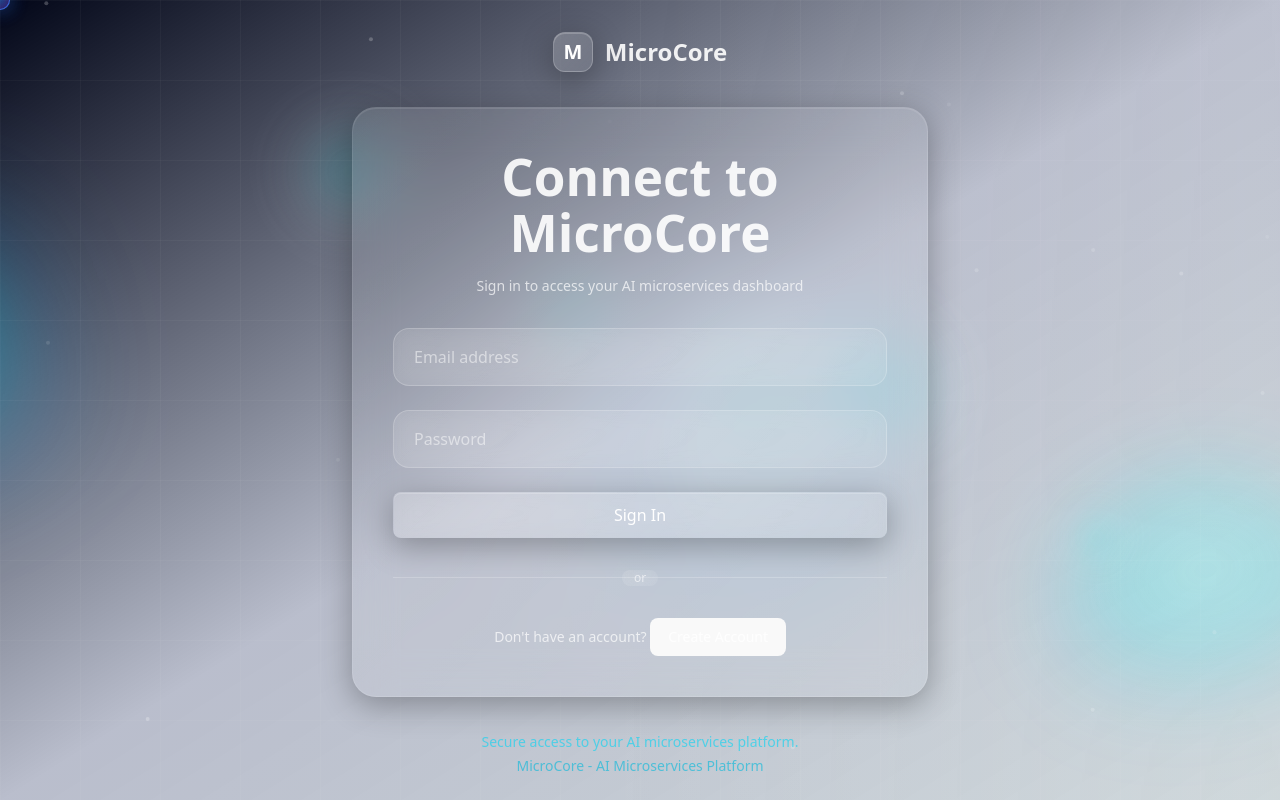
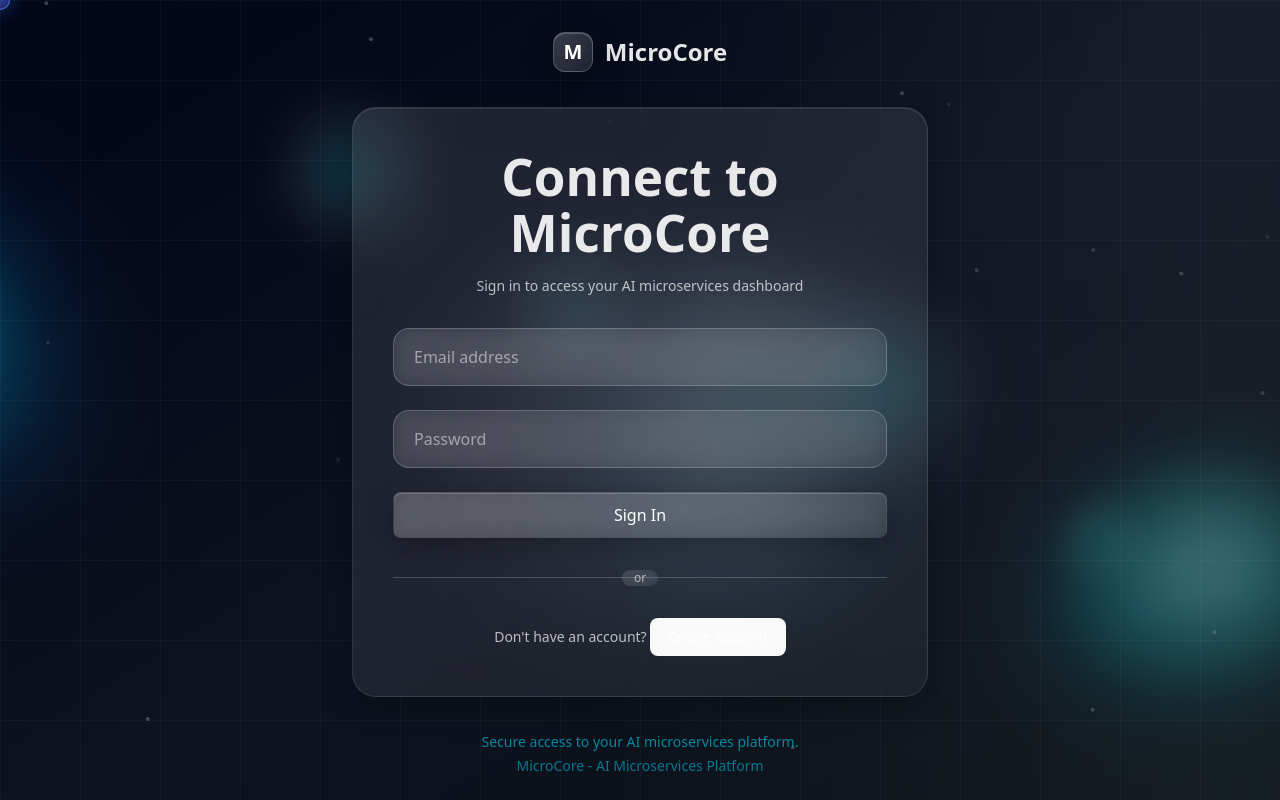
Before and after one commit to MayankDahiya1/frontend_service, a React (Vite) app: page /login in a window 1280 px wide. Built offline with nearby package versions, Linux system fonts and the light colour scheme.

Commit message:
Some cahnges

```diff
--- a/index.html
+++ b/index.html
@@ -4,11 +4,12 @@
     <meta charset="UTF-8" />
     <link rel="icon" type="image/svg+xml" href="/microcore-favicon.svg" />
     <meta name="viewport" content="width=device-width, initial-scale=1.0" />
+    <meta name="color-scheme" content="dark only" />
     <meta
       name="description"
       content="MicroCore - Advanced AI Conversation Platform"
     />
-    <meta name="theme-color" content="#00ffff" />
+    <meta name="theme-color" content="#0a0a0a" />
     <title>MicroCore</title>
   </head>
   <body>
--- a/src/index.css
+++ b/src/index.css
@@ -1,13 +1,34 @@
 @import "tailwindcss";
+
+/* Force dark theme globally - prevent browser theme switching */
+html {
+  color-scheme: dark only !important;
+  background-color: #0a0a0a !important;
+}
+
+/* Prevent any theme switching in all browsers including incognito */
+* {
+  color-scheme: dark only !important;
+}
+
+/* Specific override for webkit browsers */
+@media (prefers-color-scheme: light) {
+  html,
+  body,
+  #root {
+    background-color: #0a0a0a !important;
+    color: rgba(255, 255, 255, 0.87) !important;
+  }
+}
 
 :root {
   font-family: system-ui, Avenir, Helvetica, Arial, sans-serif;
   line-height: 1.5;
   font-weight: 400;
 
-  color-scheme: light dark;
+  color-scheme: dark only;
   color: rgba(255, 255, 255, 0.87);
-  background-color: #242424;
+  background-color: #0a0a0a;
 
   font-synthesis: none;
   text-rendering: optimizeLegibility;
@@ -28,6 +49,9 @@ body {
   margin: 0;
   min-width: 320px;
   min-height: 100vh;
+  /* Force dark theme always */
+  background-color: #0a0a0a !important;
+  color: rgba(255, 255, 255, 0.87) !important;
   /* Removed flex centering to allow custom layouts */
 }
 
```
